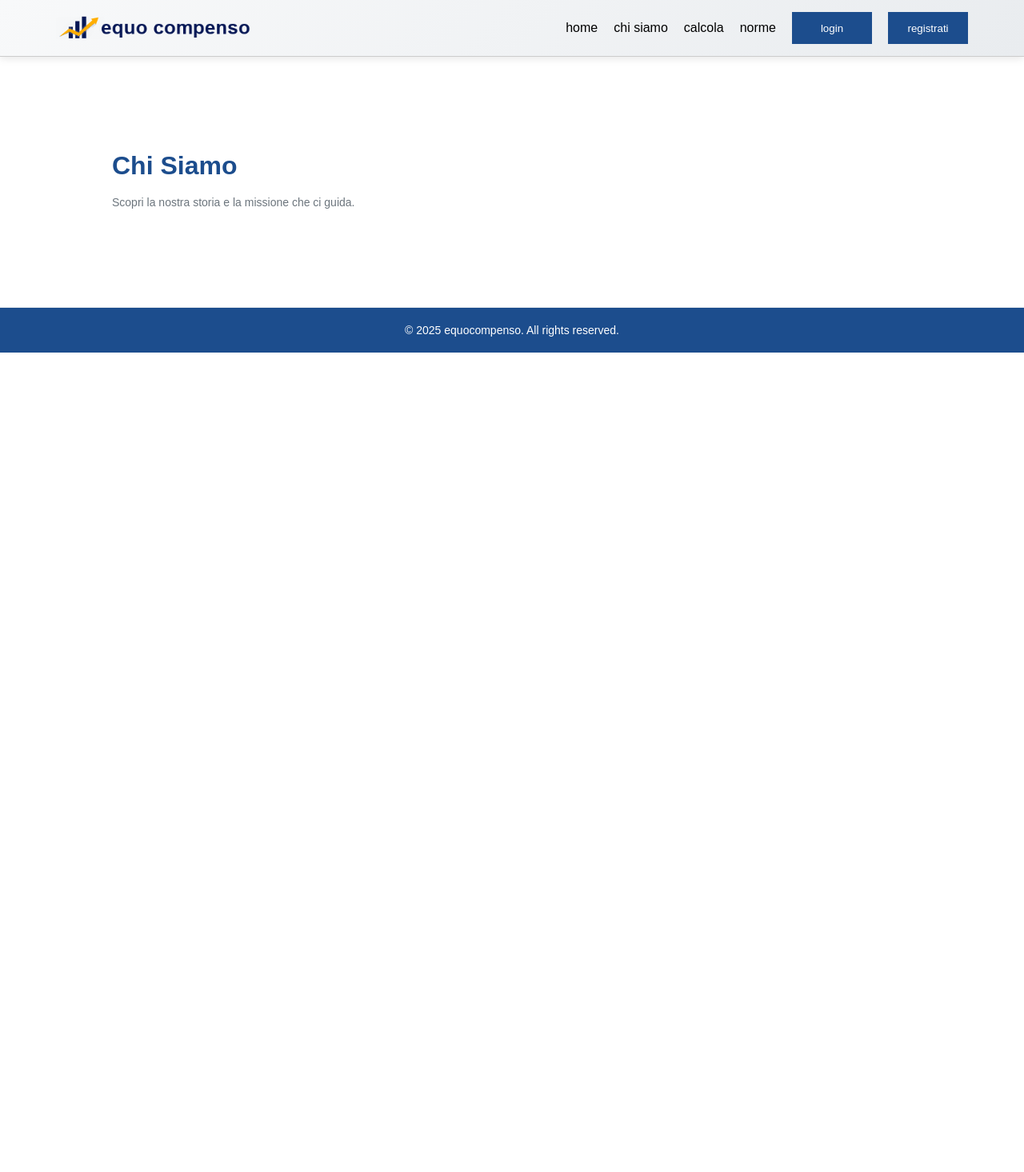
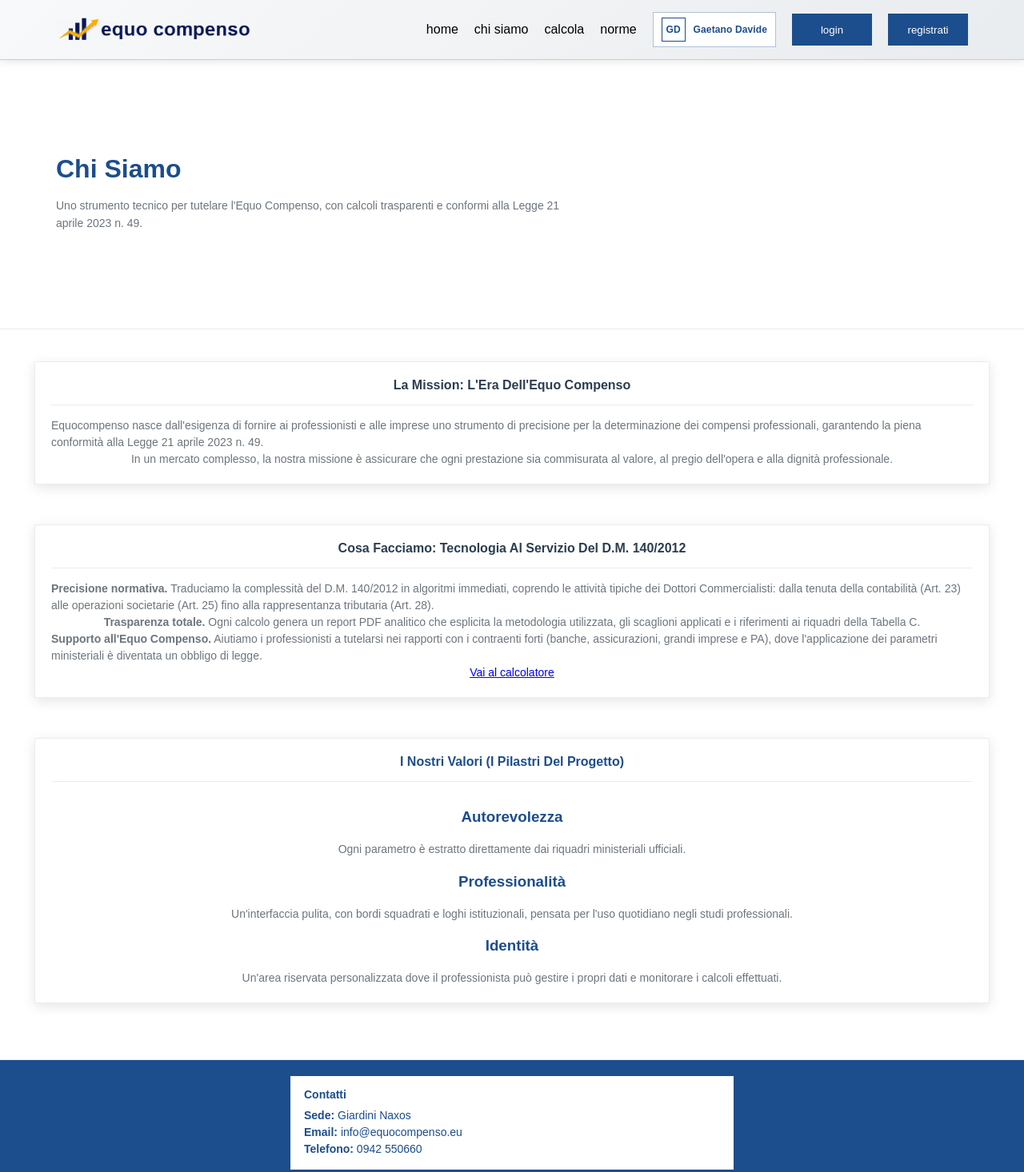
Before and after one commit to Tanoc05/equocompensov2, a website: page frontend/chi-siamo.html in a window 1280 px wide. Shown: the top 1466 px of the page at 80% size. Before the commit the page ends 800 px from the top, so only its background shows below. Drawn offline with Linux system fonts and the light colour scheme.

Commit message:
changes29

```diff
--- a/frontend/chi-siamo.html
+++ b/frontend/chi-siamo.html
@@ -21,6 +21,12 @@
                 <li><a href="chi-siamo.html">chi siamo</a></li>
                 <li><a href="calcola.html">calcola</a></li>
                 <li><a href="norme.html">norme</a></li>
+                <li class="project-owner" aria-label="Autore del progetto">
+                    <span class="project-owner-badge">
+                        <span class="project-owner-avatar"><img class="project-owner-photo" alt="Foto profilo"><span class="project-owner-initials">GD</span></span>
+                        <span class="project-owner-name">Gaetano Davide</span>
+                    </span>
+                </li>
                 <li><button onclick="window.location.href='index.html?login=1'">login</button></li>
                 <li><button onclick="window.location.href='index.html?register=1'">registrati</button></li>
             </ul>
@@ -30,11 +36,43 @@
 
     <main>
 
-        <div class="container">
+        <div class="cointener">
             <div class="hero">
                 <h2>Chi Siamo</h2>
-                <p>Scopri la nostra storia e la missione che ci guida.</p>
+                <p>Uno strumento tecnico per tutelare l'Equo Compenso, con calcoli trasparenti e conformi alla Legge 21 aprile 2023 n. 49.</p>
+            </div>
+        </div>
 
+        <div class="section-divider"></div>
+
+        <div class="cointener">
+            <div class="norme-content">
+                <section class="card-norme">
+                    <h2>La Mission: L'Era dell'Equo Compenso</h2>
+                    <div class="divider"></div>
+                    <p>Equocompenso nasce dall'esigenza di fornire ai professionisti e alle imprese uno strumento di precisione per la determinazione dei compensi professionali, garantendo la piena conformità alla Legge 21 aprile 2023 n. 49.</p>
+                    <p>In un mercato complesso, la nostra missione è assicurare che ogni prestazione sia commisurata al valore, al pregio dell'opera e alla dignità professionale.</p>
+                </section>
+
+                <section class="card-norme">
+                    <h2>Cosa Facciamo: Tecnologia al servizio del D.M. 140/2012</h2>
+                    <div class="divider"></div>
+                    <p><strong>Precisione normativa.</strong> Traduciamo la complessità del D.M. 140/2012 in algoritmi immediati, coprendo le attività tipiche dei Dottori Commercialisti: dalla tenuta della contabilità (Art. 23) alle operazioni societarie (Art. 25) fino alla rappresentanza tributaria (Art. 28).</p>
+                    <p><strong>Trasparenza totale.</strong> Ogni calcolo genera un report PDF analitico che esplicita la metodologia utilizzata, gli scaglioni applicati e i riferimenti ai riquadri della Tabella C.</p>
+                    <p><strong>Supporto all'Equo Compenso.</strong> Aiutiamo i professionisti a tutelarsi nei rapporti con i contraenti forti (banche, assicurazioni, grandi imprese e PA), dove l'applicazione dei parametri ministeriali è diventata un obbligo di legge.</p>
+                    <p><a href="calcola.html" class="inizia">Vai al calcolatore</a></p>
+                </section>
+
+                <section class="card-norme chi-siamo-values">
+                    <h2>I Nostri Valori (I Pilastri del Progetto)</h2>
+                    <div class="divider"></div>
+                    <h3>Autorevolezza</h3>
+                    <p>Ogni parametro è estratto direttamente dai riquadri ministeriali ufficiali.</p>
+                    <h3>Professionalità</h3>
+                    <p>Un'interfaccia pulita, con bordi squadrati e loghi istituzionali, pensata per l'uso quotidiano negli studi professionali.</p>
+                    <h3>Identità</h3>
+                    <p>Un'area riservata personalizzata dove il professionista può gestire i propri dati e monitorare i calcoli effettuati.</p>
+                </section>
             </div>
         </div>
 
@@ -44,6 +82,12 @@
 
     <footer>
         <div class="footer-content">
+            <div class="footer-contacts-card" aria-label="Contatti">
+                <div class="footer-contacts-title">Contatti</div>
+                <div class="footer-contacts-row"><strong>Sede:</strong> Giardini Naxos</div>
+                <div class="footer-contacts-row"><strong>Email:</strong> info@equocompenso.eu</div>
+                <div class="footer-contacts-row"><strong>Telefono:</strong> 0942 550660</div>
+            </div>
             <p>&copy; 2025 equocompenso. All rights reserved.</p>
         </div>
     </footer>
@@ -213,6 +257,26 @@
         (function() {
             updateHeaderUser();
         })();
+
+        (function() {
+            const photo = document.querySelector('.project-owner-photo');
+            const initials = document.querySelector('.project-owner-initials');
+            if (!photo || !initials) return;
+            const url = window.EQUO_PROJECT_OWNER_AVATAR_URL ? String(window.EQUO_PROJECT_OWNER_AVATAR_URL) : '';
+            if (!url) {
+                photo.style.display = 'none';
+                initials.style.display = '';
+                return;
+            }
+            photo.onerror = () => {
+                photo.removeAttribute('src');
+                photo.style.display = 'none';
+                initials.style.display = '';
+            };
+            photo.src = url;
+            photo.style.display = '';
+            initials.style.display = 'none';
+        })();
     </script>
 
 </body>
--- a/frontend/styles/styleIndex.css
+++ b/frontend/styles/styleIndex.css
@@ -73,6 +73,55 @@ header .ls ul {
     gap: 20px;
 }
 
+header .ls li.project-owner {
+    display: flex;
+    align-items: center;
+}
+
+header .ls .project-owner-badge {
+    display: inline-flex;
+    align-items: center;
+    gap: 10px;
+    padding: 6px 10px;
+    border: 1px solid rgba(28, 77, 141, 0.35);
+    background: #FFFFFF;
+    color: #1C4D8D;
+    font-size: 12px;
+    font-weight: 800;
+    letter-spacing: 0.01em;
+    white-space: nowrap;
+}
+
+header .ls .project-owner-avatar {
+    width: 28px;
+    height: 28px;
+    border: 1px solid #1C4D8D;
+    display: inline-flex;
+    align-items: center;
+    justify-content: center;
+    position: relative;
+    overflow: hidden;
+    background: #FFFFFF;
+}
+
+header .ls .project-owner-photo {
+    position: absolute;
+    inset: 0;
+    width: 100%;
+    height: 100%;
+    object-fit: cover;
+}
+
+header .ls .project-owner-initials {
+    font-weight: 900;
+    font-size: 12px;
+    color: #1C4D8D;
+}
+
+header .ls .project-owner-name {
+    color: #1C4D8D;
+}
+
 header .ls li {
     list-style-type: none;
     display: flex;
@@ -855,6 +904,32 @@ footer {
     margin: 0;
 }
 
+.footer-contacts-card {
+    background: #FFFFFF;
+    border: 1px solid rgba(255, 255, 255, 0.35);
+    padding: 14px 16px;
+    max-width: 520px;
+    margin: 0 auto 12px auto;
+    text-align: left;
+}
+
+.footer-contacts-title {
+    color: #1C4D8D;
+    font-weight: 900;
+    font-size: 14px;
+    margin-bottom: 8px;
+}
+
+.footer-contacts-row {
+    color: #1C4D8D;
+    font-size: 14px;
+    line-height: 1.5;
+}
+
+.footer-contacts-row strong {
+    font-weight: 900;
+}
+
 /* Norme Page Styles */
 .container {
     max-width: 1200px;
@@ -892,10 +967,15 @@ footer {
     font-weight: 600;
     color: #2c3e50;
     margin: 0;
+    width: 100%;
     text-transform: capitalize;
     text-align: center;
 }
 
+.chi-siamo-values h2,
+.chi-siamo-values h3 {
+    color: #1C4D8D;
+}
 
 .card-norme .divider {
     width: 100%;
```
